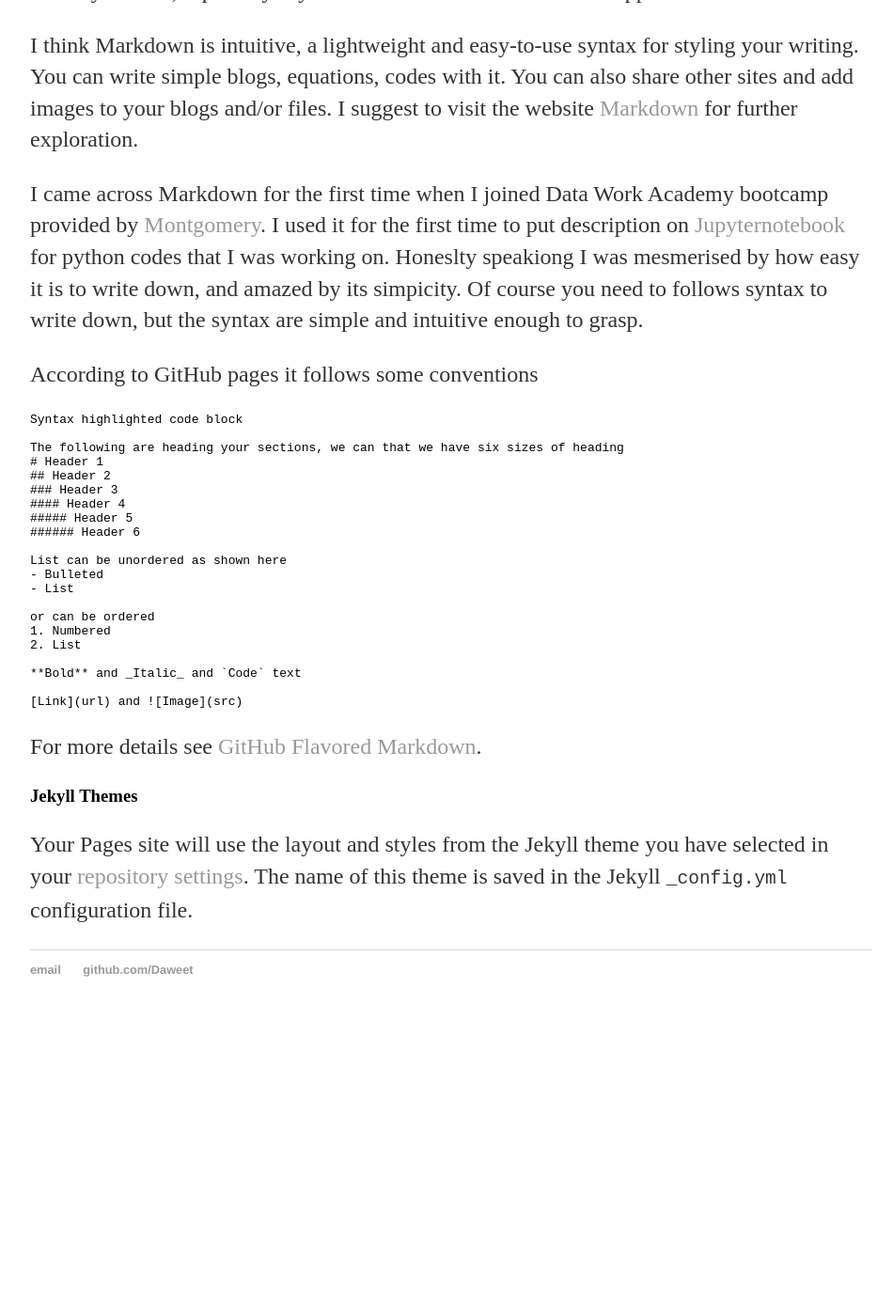
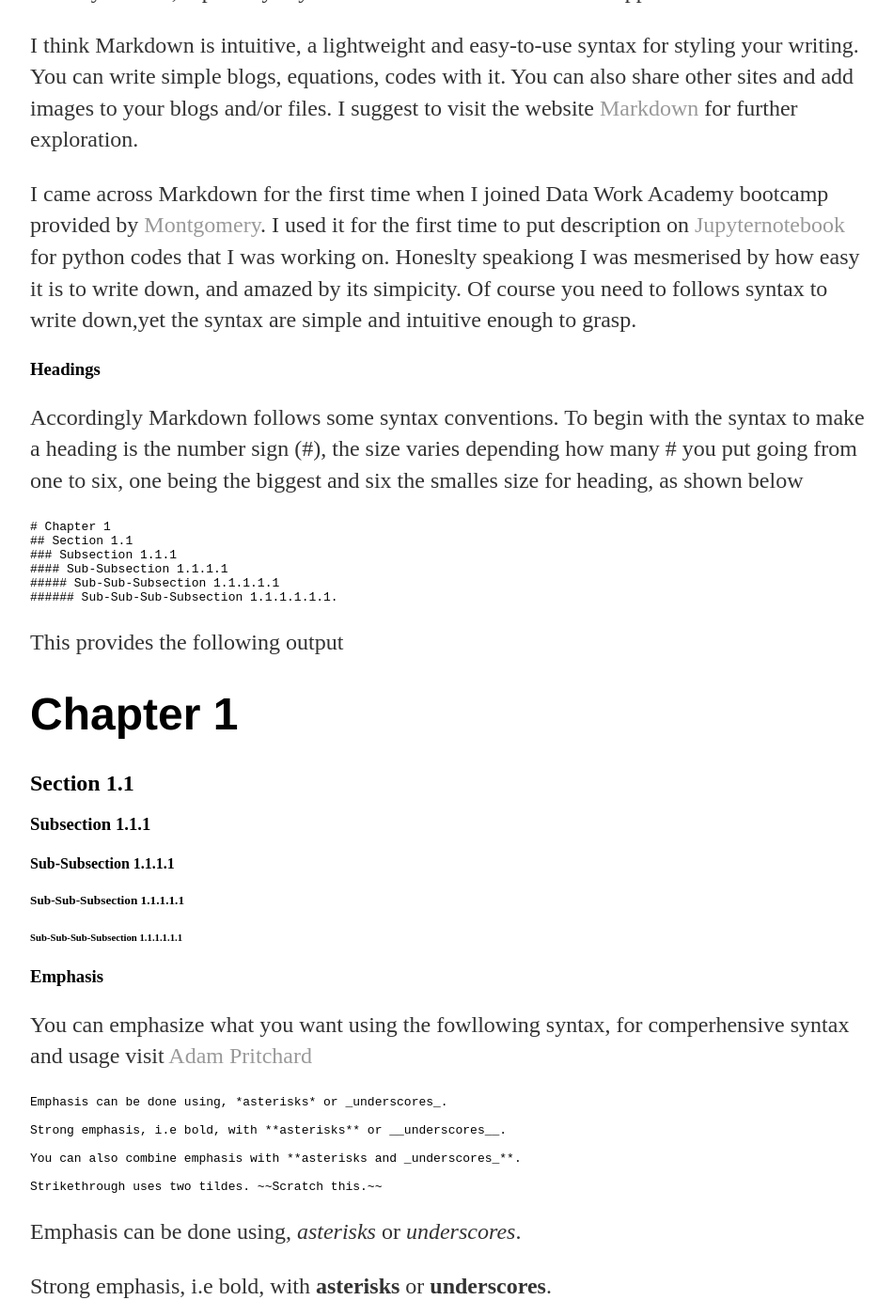
Before and after one commit to Daweet/Daweet.github.io, a Jekyll site: the page built from _posts/2020-05-04-from-markdown-to-webpages.md, in a window 1280 px wide and 1400 px high, scrolled down 1104 px. Shown: the whole window at 94% size, without its empty margins (160-1110 px from the left). Built offline with Jekyll 4.4.1, drawn with Linux system fonts in a browser that asks for light colours; our own code applies the rules of GitHub Pages for plain Markdown files; before the commit the page ends 2203 px from its top, so only the background shows below that; some of the changed text lies outside the part shown.

Commit message:
Update 2020-05-04-from-markdown-to-webpages.md

````diff
--- a/_posts/2020-05-04-from-markdown-to-webpages.md
+++ b/_posts/2020-05-04-from-markdown-to-webpages.md
@@ -24,30 +24,79 @@
 
 I came across Markdown for the first time when I joined Data Work Academy bootcamp provided by [Montgomery](https://www.montgomerycollege.edu).
 I used it for the first time to put description on [Jupyternotebook](https://jupyter.org) for python codes that I was working on. Honeslty speakiong
-I was mesmerised by how easy it is to write down, and amazed by its simpicity. Of course you need to follows syntax to write down,
-but the syntax are simple and intuitive enough to grasp.
+I was mesmerised by how easy it is to write down, and amazed by its simpicity. Of course you need to follows syntax to write down,yet the syntax are simple and intuitive enough to grasp.
 
+### Headings
+Accordingly Markdown follows some syntax conventions.
+To begin with the syntax to make a heading is the number sign (#), the size varies depending how many # you put going from one to six, one being the biggest and six the smalles size for heading, as shown below
 
-According to GitHub pages it follows some conventions
+```
+# Chapter 1
+## Section 1.1
+### Subsection 1.1.1
+#### Sub-Subsection 1.1.1.1
+##### Sub-Sub-Subsection 1.1.1.1.1
+###### Sub-Sub-Sub-Subsection 1.1.1.1.1.1.
+```
+This provides the following output
+# Chapter 1
+## Section 1.1
+### Subsection 1.1.1
+#### Sub-Subsection 1.1.1.1
+##### Sub-Sub-Subsection 1.1.1.1.1
+###### Sub-Sub-Sub-Subsection 1.1.1.1.1.1
 
-```markdown
-Syntax highlighted code block
+### Emphasis
+You can emphasize what you want using the fowllowing syntax, for comperhensive syntax and usage visit [Adam Pritchard ](https://github.com/adam-p/markdown-here/wiki/Markdown-Cheatsheet)
+```
+Emphasis can be done using, *asterisks* or _underscores_.
 
-The following are heading your sections, we can that we have six sizes of heading
-# Header 1
-## Header 2
-### Header 3
-#### Header 4
-##### Header 5
-###### Header 6
+Strong emphasis, i.e bold, with **asterisks** or __underscores__.
 
-List can be unordered as shown here
-- Bulleted
-- List
+You can also combine emphasis with **asterisks and _underscores_**.
 
-or can be ordered
-1. Numbered
-2. List
+Strikethrough uses two tildes. ~~Scratch this.~~
+```
+Emphasis can be done using, *asterisks* or _underscores_.
+
+Strong emphasis, i.e bold, with **asterisks** or __underscores__.
+
+You can also combine emphasis with **asterisks and _underscores_**.
+
+Strikethrough uses two tildes. ~~Scratch this.~~
+
+### Lists, ordered and unordered
+
+To create an ordered list, add line items with numbers followed by periods. The numbers don’t have to be in numerical order, but the list should start with the number one.
+```
+Items to purchase put in ordered list
+1. Apple
+2. Banana
+3. Cantaloupe
+4. ..
+```
+This yields the following orderd list
+1. Apple
+2. Banana
+3. Cantaloupe
+4. ...
+If you want to create unordered list, you type either _, +, or * and space followed by what you want to write
+```
+Unordered can be written as
+- Apple
+  + 1 pound
+- Banana
+  * 2 pound
+- Cantaloupe
+```
+
+Resulting the following unorderdd list along with thier sublistsz
+- Apple
+  + 1 pound
+- Banana
+  * 2 pound
+- Cantaloupe
+
 
 **Bold** and _Italic_ and `Code` text
 
````
